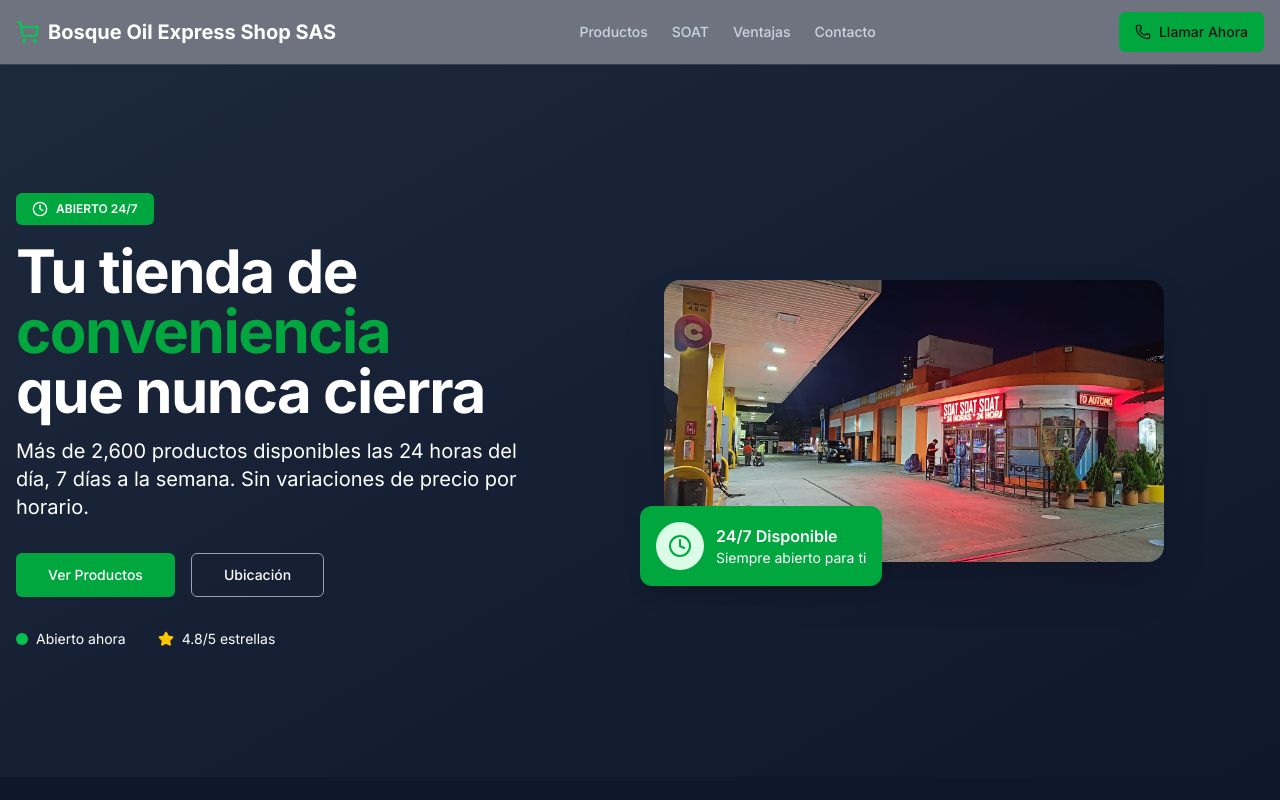
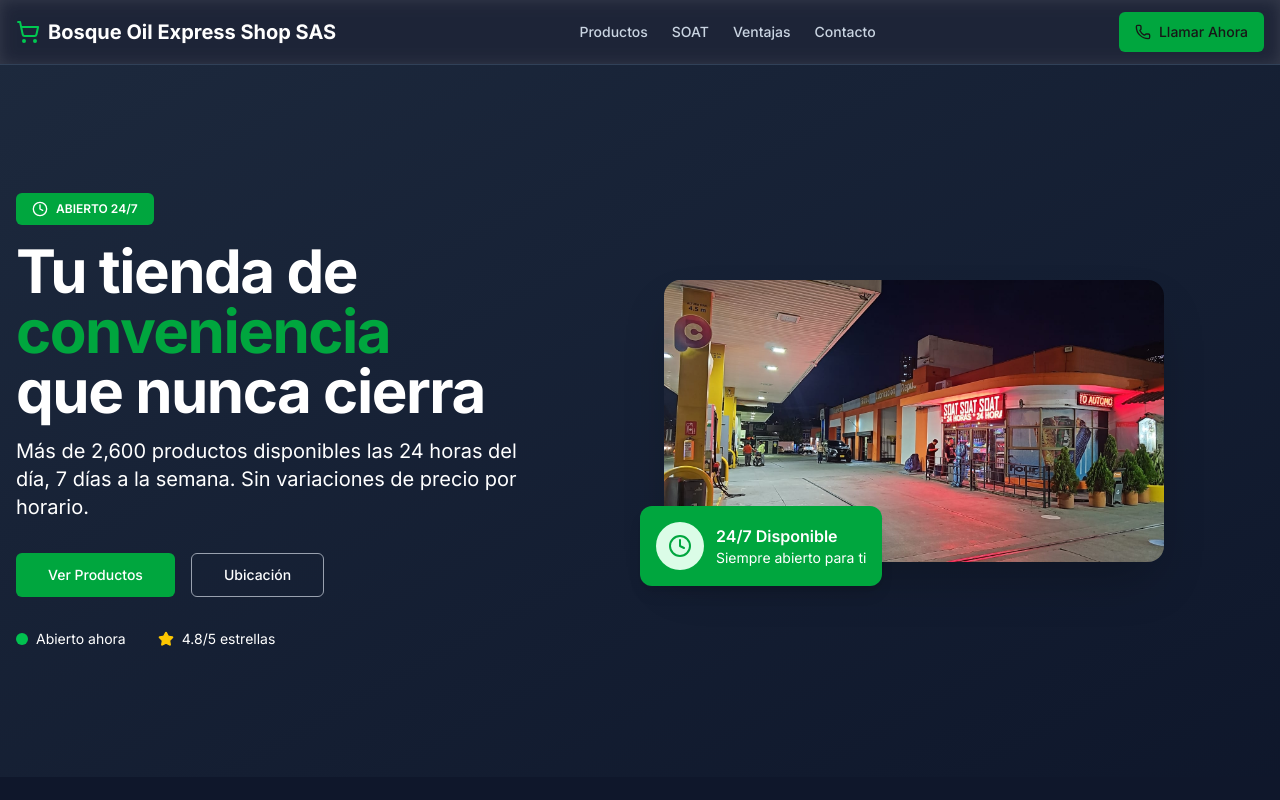
Before and after one commit to YeisonHenao/Bosque-oil-express-shop, a Next.js app: page / in a window 1280 px wide. Shown: the top 800 px of the page. Built offline with nearby package versions, Linux system fonts and the light colour scheme.

Commit message:
Configuración para usar el rootPath

```diff
--- a/next.config.ts
+++ b/next.config.ts
@@ -1,7 +1,6 @@
 import type { NextConfig } from "next";
 
 const nextConfig = {
-  basePath: "/Bosque-oil-express-shop",
   output: "export",
   reactStrictMode: true,
 };
--- a/src/app/layout.tsx
+++ b/src/app/layout.tsx
@@ -22,7 +22,9 @@ export default function RootLayout({
       <body
         className={inter.variable}
       >
-        <Navbar />
+        <header className="bg-slate-900/95 backdrop-blur supports-[backdrop-filter]:bg-slate-900/60">
+          <Navbar />
+        </header>
         <main>
           {children}
         </main>
--- a/src/components/HeroComponent.tsx
+++ b/src/components/HeroComponent.tsx
@@ -9,7 +9,7 @@ interface HeroComponentProps {
 const HeroComponent: React.FC<HeroComponentProps> = ({ children }) => {
   return (
     <section
-      className="relative w-full overflow-hidden py-20 lg:py-32 bg-gradient-to-br from-slate-800 to-slate-900 flex items-center justify-center"
+      className="relative w-full py-20 lg:py-32 bg-gradient-to-br from-slate-800 to-slate-900 flex items-center justify-center"
       // Nuevas clases de Tailwind para el fondo y el relleno vertical
       // 'relative': Necesario si añades elementos posicionados absolutamente dentro.
       // 'w-full': Ocupa todo el ancho disponible.
```
Also changed, not shown: src/components/Navbar.tsx (+2 -8 lines).
